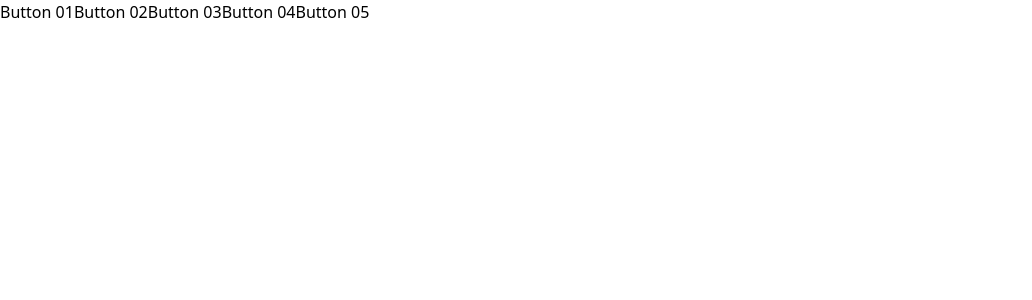
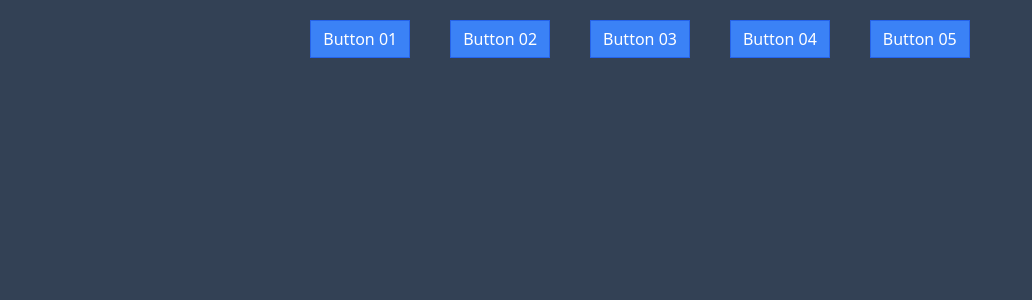
Before and after one commit to IsmayelAlam/practice_react, a React (Create React App) app in the folder react_practice008/: page / in a window 1280 px wide. Shown: the top 300 px of the page, without its empty margins (0-1032 px from the left). Built offline with nearby package versions, Linux system fonts and the light colour scheme.

Commit message:
add classNames library

```diff
--- a/react_practice008/package.json
+++ b/react_practice008/package.json
@@ -6,6 +6,7 @@
     "@testing-library/jest-dom": "^5.16.5",
     "@testing-library/react": "^13.4.0",
     "@testing-library/user-event": "^13.5.0",
+    "classnames": "^2.3.2",
     "react": "^18.2.0",
     "react-dom": "^18.2.0",
     "react-scripts": "5.0.1",
--- a/react_practice008/src/App.js
+++ b/react_practice008/src/App.js
@@ -2,8 +2,8 @@ import Button from "./Button";
 
 function App() {
   return (
-    <div>
-      <Button className="block	">Button 01</Button>
+    <div className="bg-slate-700 h-screen text-center">
+      <Button>Button 01</Button>
       <Button>Button 02</Button>
       <Button>Button 03</Button>
       <Button>Button 04</Button>
--- a/react_practice008/src/Button.js
+++ b/react_practice008/src/Button.js
@@ -1,5 +1,3 @@
-import PropTypes from "prop-types";
-
 function Button({
   children,
   primary,
@@ -10,7 +8,11 @@ function Button({
   outline,
   rounded,
 }) {
-  return <button>{children}</button>;
+  return (
+    <button className="px-3 py-1.5 m-5 border border-blue-600 bg-blue-500 text-white">
+      {children}
+    </button>
+  );
 }
 
 Button.propTypes = {
```
Also changed, not shown: 1 other file (tests, documents, lock files or other folders).
